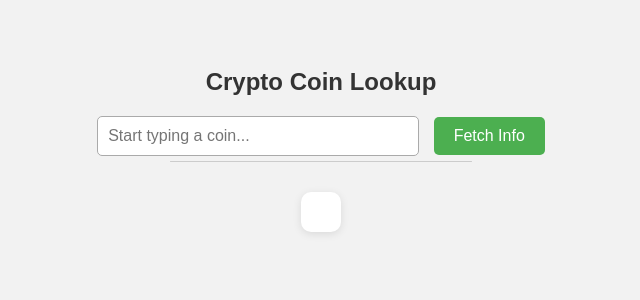
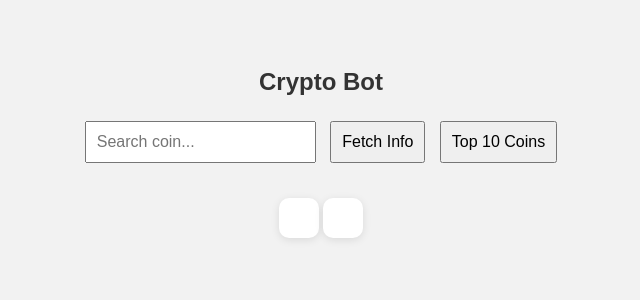
Before and after one commit to thechosenneel/crypto-research-bot, a Flask app: page / in a window 1280 px wide. Shown: the top 300 px of the page, without its empty margins (319-959 px from the left). Run offline with Flask 3, Linux system fonts and the light colour scheme.

Commit message:
Update index.html

```diff
--- a/templates/index.html
+++ b/templates/index.html
@@ -14,53 +14,13 @@
             color: #333;
         }
 
-        input[type="text"] {
+        input, button {
             padding: 10px;
-            width: 300px;
-            border: 1px solid #aaa;
-            border-radius: 5px;
             font-size: 16px;
+            margin: 5px;
         }
 
-        button {
-            padding: 10px 20px;
-            font-size: 16px;
-            background-color: #4CAF50;
-            color: white;
-            border: none;
-            border-radius: 5px;
-            margin-left: 10px;
-            cursor: pointer;
-        }
-
-        button:hover {
-            background-color: #45a049;
-        }
-
-        #suggestions {
-            margin-top: 5px;
-            text-align: left;
-            width: 300px;
-            margin-left: auto;
-            margin-right: auto;
-            background: white;
-            border: 1px solid #ccc;
-            border-top: none;
-            max-height: 150px;
-            overflow-y: auto;
-            border-radius: 0 0 5px 5px;
-        }
-
-        #suggestions div {
-            padding: 8px;
-            cursor: pointer;
-        }
-
-        #suggestions div:hover {
-            background-color: #eee;
-        }
-
-        #output {
+        #output, #top10 {
             margin-top: 30px;
             background: white;
             padding: 20px;
@@ -68,14 +28,44 @@
             display: inline-block;
             box-shadow: 0 2px 8px rgba(0,0,0,0.1);
         }
+
+        .coin-card {
+            border-bottom: 1px solid #eee;
+            padding: 10px 0;
+            text-align: left;
+        }
+
+        .coin-card img {
+            width: 20px;
+            vertical-align: middle;
+            margin-right: 8px;
+        }
+
+        .chart {
+            margin-top: 10px;
+        }
+
+        #suggestions div {
+            padding: 8px;
+            cursor: pointer;
+            background: white;
+        }
+
+        #suggestions div:hover {
+            background: #eee;
+        }
     </style>
 </head>
 <body>
-    <h2>Crypto Coin Lookup</h2>
-    <input type="text" id="coinInput" placeholder="Start typing a coin..." oninput="suggestCoins()" autocomplete="off">
+    <h2>Crypto Bot</h2>
+
+    <input type="text" id="coinInput" placeholder="Search coin..." oninput="suggestCoins()">
     <button onclick="getCoinInfo()">Fetch Info</button>
+    <button onclick="getTop10()">Top 10 Coins</button>
     <div id="suggestions"></div>
+
     <div id="output"></div>
+    <div id="top10"></div>
 
     <script>
         let coinList = [];
@@ -133,10 +123,27 @@
                 <p><strong>Market Cap:</strong> $${data.market_cap.toLocaleString()}</p>
                 <p><strong>24h Volume:</strong> $${data.volume.toLocaleString()}</p>
                 <p><strong>24h Change:</strong> ${data.change_24h.toFixed(2)}%</p>
+                <div class="chart">
+                    <img src="https://quickchart.io/chart?c={type:'line',data:{labels:['6d','5d','4d','3d','2d','1d','Now'],datasets:[{label:'${data.name} Price',data:[10,12,11,13,15,14,${data.price}]}]}}" width="100%">
+                </div>
             `;
         }
 
-        // Preload coin list on page load
+        async function getTop10() {
+            const res = await fetch('/top10');
+            const coins = await res.json();
+            const top = document.getElementById('top10');
+            top.innerHTML = "<h3>Top 10 Coins</h3>";
+
+            coins.forEach(c => {
+                top.innerHTML += `
+                    <div class="coin-card">
+                        <img src="${c.image}"/> <strong>${c.name}</strong> - $${c.price} (${c.change_24h.toFixed(2)}%)
+                    </div>
+                `;
+            });
+        }
+
         window.onload = loadCoins;
     </script>
 </body>
```
